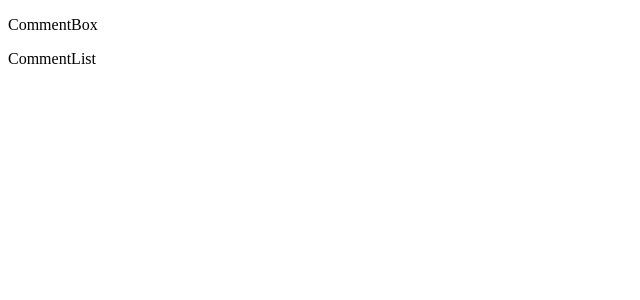
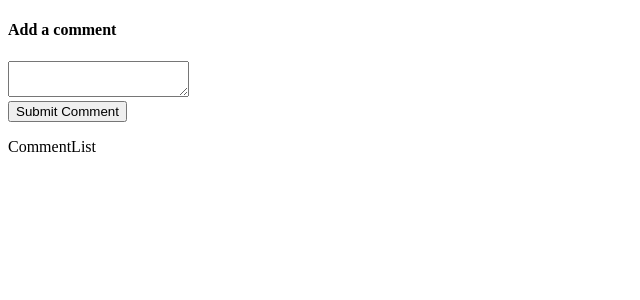
Before and after one commit to MrTuts/React-Testing-2019, a React (Create React App) app: page / in a window 1280 px wide. Shown: the top 300 px of the page, without its empty margins (0-640 px from the left). Built offline with nearby package versions, Linux system fonts and the light colour scheme.

Commit message:
Test CommentBox

```diff
--- a/src/components/CommentBox.js
+++ b/src/components/CommentBox.js
@@ -1,11 +1,29 @@
 import React, { Component } from 'react';
 
 class CommentBox extends Component {
+  state = {
+    comment: '',
+  };
+
+  handleChange = event => {
+    this.setState({ comment: event.target.value });
+  };
+
+  handleSubmit = event => {
+    event.preventDefault();
+
+    this.setState({ comment: '' });
+  };
+
   render() {
     return (
-      <div>
-        <p>CommentBox</p>
-      </div>
+      <form onSubmit={this.handleSubmit}>
+        <h4>Add a comment</h4>
+        <textarea value={this.state.comment} onChange={this.handleChange} />
+        <div>
+          <button>Submit Comment</button>
+        </div>
+      </form>
     );
   }
 }
```
Also changed, not shown: 1 other file (tests, documents, lock files or other folders).
